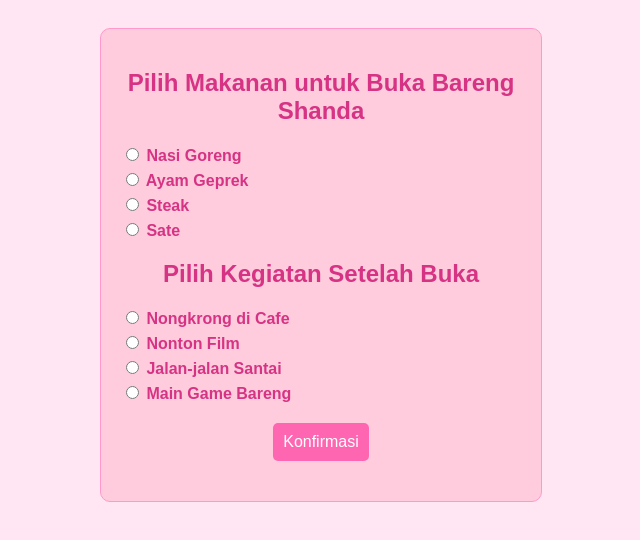
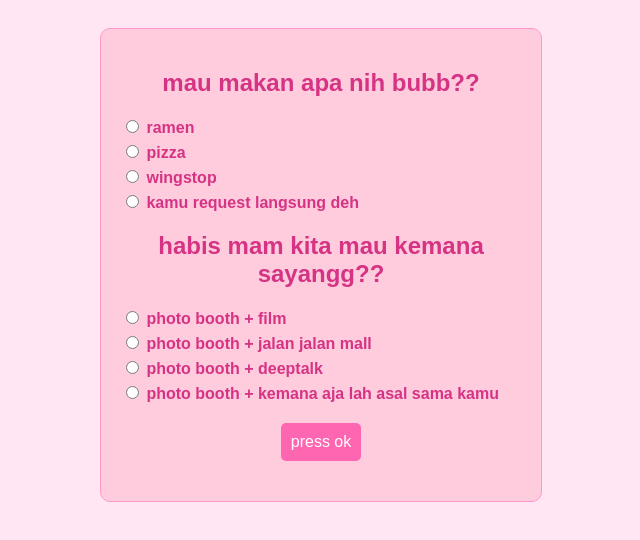
Before and after one commit to rezaasb/deshanda-willa-fernanda, a plain HTML site: page index.html in a window 1280 px wide. Both pictures are taken after a click on the button "Mau". Shown: the whole page, without its empty margins (319-959 px from the left). Drawn offline with Linux system fonts and the light colour scheme.

Commit message:
Update index.html

```diff
--- a/index.html
+++ b/index.html
@@ -19,29 +19,29 @@
 <body>
     <div class="container" id="ajakan">
         <img src="https://github.com/rezaasb/deshanda-willa-fernanda/blob/f496e4bfaa3abd3605630d15e32b81d307719e44/shanda.jpg" alt="Foto Shanda" class="photo">
-        <h2 style="color: #d63384;">Mau buka bareng aku, Shanda? 😘</h2>
+        <h2 style="color: #d63384;">bukber bareng bibubbb shandaaa😘</h2>
         <button onclick="lanjutPilihan()">Mau</button>
         <button id="gakMau" onmouseover="geserTombol()">Gak Mau</button>
     </div>
 
     <div class="container hidden" id="pilihan">
-        <h2 style="color: #d63384;">Pilih Makanan untuk Buka Bareng Shanda</h2>
+        <h2 style="color: #d63384;">mau makan apa nih bubb??</h2>
         <div class="option-group" id="makanan">
-            <label><input type="radio" name="makanan" value="Nasi Goreng"> Nasi Goreng</label>
-            <label><input type="radio" name="makanan" value="Ayam Geprek"> Ayam Geprek</label>
-            <label><input type="radio" name="makanan" value="Steak"> Steak</label>
-            <label><input type="radio" name="makanan" value="Sate"> Sate</label>
+            <label><input type="radio" name="makanan" value="Nasi Goreng"> ramen</label>
+            <label><input type="radio" name="makanan" value="Ayam Geprek"> pizza</label>
+            <label><input type="radio" name="makanan" value="Steak"> wingstop</label>
+            <label><input type="radio" name="makanan" value="Sate"> kamu request langsung deh</label>
         </div>
 
-        <h2 style="color: #d63384;">Pilih Kegiatan Setelah Buka</h2>
+        <h2 style="color: #d63384;">habis mam kita mau kemana sayangg??</h2>
         <div class="option-group" id="kegiatan">
-            <label><input type="radio" name="kegiatan" value="Nongkrong di Cafe"> Nongkrong di Cafe</label>
-            <label><input type="radio" name="kegiatan" value="Nonton Film"> Nonton Film</label>
-            <label><input type="radio" name="kegiatan" value="Jalan-jalan Santai"> Jalan-jalan Santai</label>
-            <label><input type="radio" name="kegiatan" value="Main Game Bareng"> Main Game Bareng</label>
+            <label><input type="radio" name="kegiatan" value="Nongkrong di Cafe"> photo booth + film</label>
+            <label><input type="radio" name="kegiatan" value="Nonton Film"> photo booth + jalan jalan mall</label>
+            <label><input type="radio" name="kegiatan" value="Jalan-jalan Santai"> photo booth + deeptalk</label>
+            <label><input type="radio" name="kegiatan" value="Main Game Bareng"> photo booth + kemana aja lah asal sama kamu</label>
         </div>
 
-        <button onclick="tampilkanPilihan()">Konfirmasi</button>
+        <button onclick="tampilkanPilihan()">press ok</button>
 
         <h3 id="hasil"></h3>
     </div>
@@ -66,9 +66,9 @@
             let kegiatan = document.querySelector('input[name="kegiatan"]:checked');
 
             if (makanan && kegiatan) {
-                document.getElementById('hasil').innerHTML = `❤❤❤ Lo bakal makan <b>${makanan.value}</b> dan habis itu <b>${kegiatan.value}</b> bareng Shanda! ❤❤❤`;
+                document.getElementById('hasil').innerHTML = `❤❤❤ nahhh jadi nanti kita akan makannnnn <b>${makanan.value}</b> dan habis itu <b>${kegiatan.value}</b> yeyyyyy bareng kamu semaleman peluk cium! ❤❤❤ wkwkwk`;
             } else {
-                document.getElementById('hasil').innerHTML = "Pilih makanan dan kegiatan dulu, bro!";
+                document.getElementById('hasil').innerHTML = "wajib pilih jangan pencet ok duluuu bubbb";
             }
         }
     </script>
```
